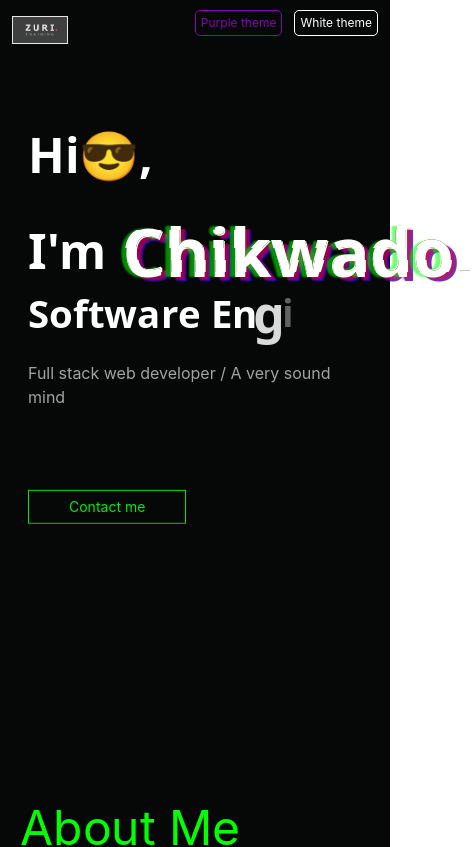
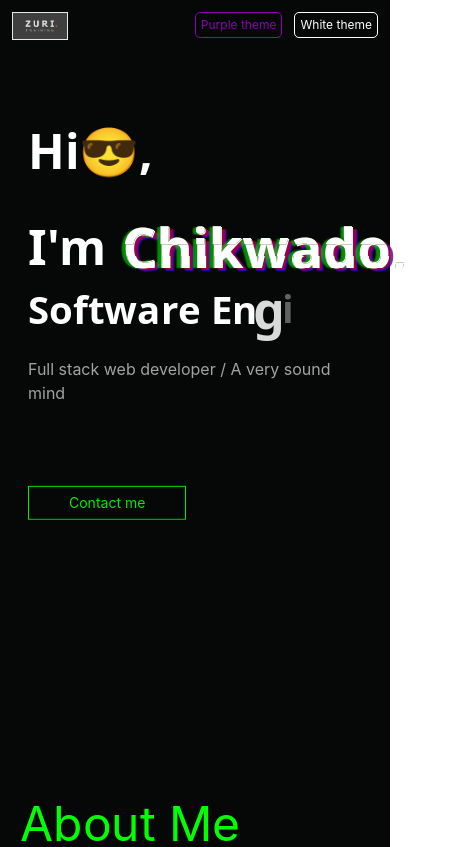
Before and after one commit to Quado2/portfolio, a React (Create React App) app: page / in a window 390 px wide. Shown: the top 847 px of the page, 474 px wide, since content can reach past the window. Built offline with nearby package versions, Linux system fonts and the light colour scheme.

Commit message:
updated the media queries. noticed some phones did not well with some pages

```diff
--- a/src/App.css
+++ b/src/App.css
@@ -31,7 +31,7 @@ html, body { height: 100%; width: 100%;}
 .theme button{
   font-size: 12px;
   padding: 3px 5px;
-  margin-top: 10px ;
+  margin-top: 0.75rem ;
   margin-right: 0.75rem;
   border-radius: 5px;
 }
--- a/src/App.js
+++ b/src/App.js
@@ -22,23 +22,22 @@ function App() {
 
   useEffect( () => {
 
+    // tried
     const timer = setTimeout(() => {
-      console.log("Time out done")
       setLoaded(true)
     }, 3200);
     return () => clearTimeout(timer)
   }, [])
 
 
-
   return (
   <div className={`App h-100 ${theme}`}>
-         {!loaded?
+        {!loaded?
         <Preloader />
         :
         <div className='app-wrapper h-100'>
           <div className='theme flex items-start' style={{color: 'white'}}>
-            <img className='border w-14 mt-4 ml-3 mr-auto' src ={zuriImage} alt='zuri logo' />
+            <img className='border w-14 mt-3 ml-3 mr-auto' src ={zuriImage} alt='zuri logo' />
             <button className="purple-button" onClick={()=> dispatch(changeTheme("theme-purple"))}>Purple theme</button>
             <button className="white-button" onClick={() => dispatch(changeTheme("theme-white"))}>White theme</button>
           </div>
--- a/src/Components/RollText/RollText.js
+++ b/src/Components/RollText/RollText.js
@@ -1,6 +1,8 @@
 import './RollText.scss'
 
 function RollText(props){
+
+
 
     return(
         <div className='roll-text' disabled>
--- a/src/Components/RollText/RollText.scss
+++ b/src/Components/RollText/RollText.scss
@@ -10,6 +10,8 @@
     }
 
 }
+
+
 
 
 @for $i from 1 through 60{
--- a/src/Containers/Home/Home.scss
+++ b/src/Containers/Home/Home.scss
@@ -291,7 +291,7 @@ div h2{
 
         .glitch{
             height: 5rem;
-            font-size: 4.2rem;
+            font-size: 3.4rem;
             padding-bottom: 5px;
         }
 
```
